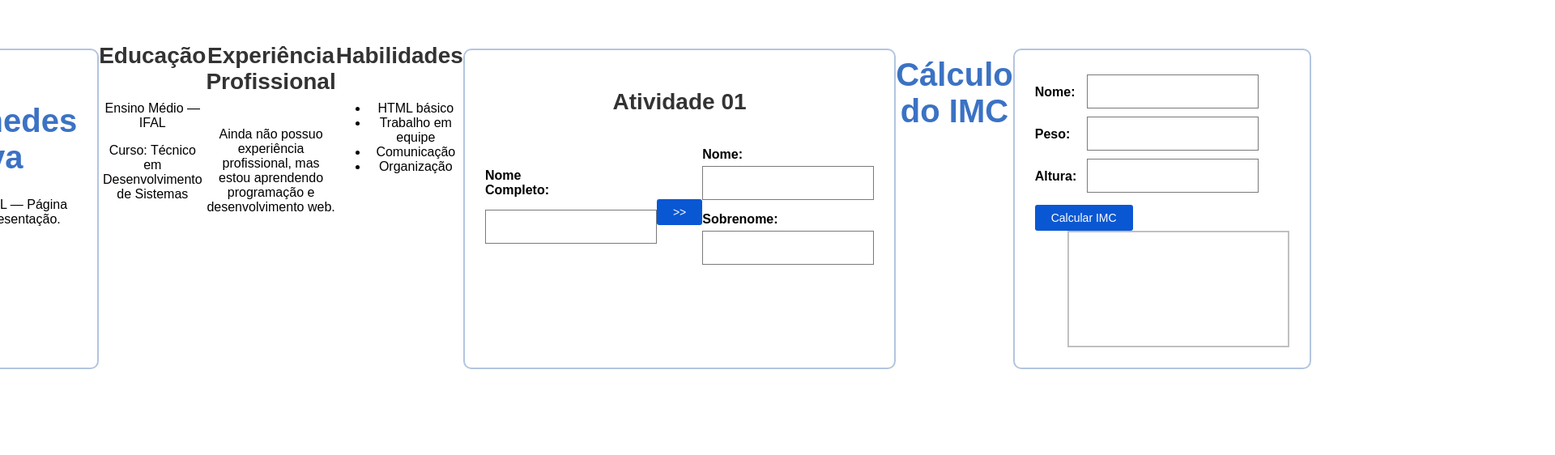
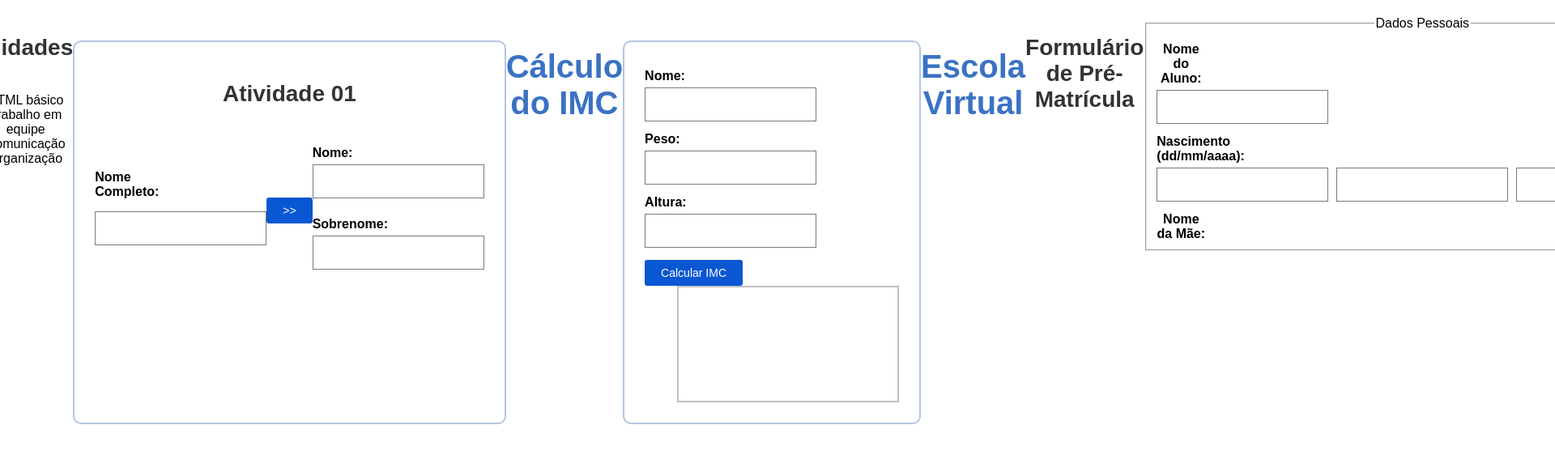
Before and after one commit to gerlaneds/gerlaneds.github.io, a plain HTML site: page index.html in a window 1280 px wide. Shown: the top 562 px of the page at 81% size, 1920 px wide, since content can reach past the window. Drawn offline with Linux system fonts and the light colour scheme.

Commit message:
Update index.html

```diff
--- a/index.html
+++ b/index.html
@@ -290,3 +290,40 @@ function calcularIMC() {
 
 </body>
 </html>
+
+
+<!DOCTYPE html>
+<html lang="pt-BR">
+<head>
+    <meta charset="UTF-8">
+    <title>Pré-Matrícula - Escola Virtual</title>
+    <style>
+        body { font-family: Arial, sans-serif; margin: 20px; }
+        fieldset { margin-bottom: 20px; }
+        label { display: block; margin-top: 8px; }
+        .grupo-inline { display: flex; gap: 10px; align-items: center; }
+        .erro { color: red; font-weight: bold; }
+        .sucesso { color: green; font-weight: bold; }
+    </style>
+</head>
+<body>
+    <h1>Escola Virtual</h1>
+    <h2>Formulário de Pré-Matrícula</h2>
+
+    <form id="formMatricula">
+        <fieldset>
+            <legend>Dados Pessoais</legend>
+
+            <label>Nome do Aluno:
+                <input type="text" id="nomeAluno">
+            </label>
+
+            <label>Nascimento (dd/mm/aaaa):</label>
+            <div class="grupo-inline">
+                <input type="text" id="dia" size="2">
+                <input type="text" id="mes" size="2">
+                <input type="text" id="ano" size="4">
+            </div>
+
+            <label>Nome da Mãe:
+                <input type="text" id="nome
```
